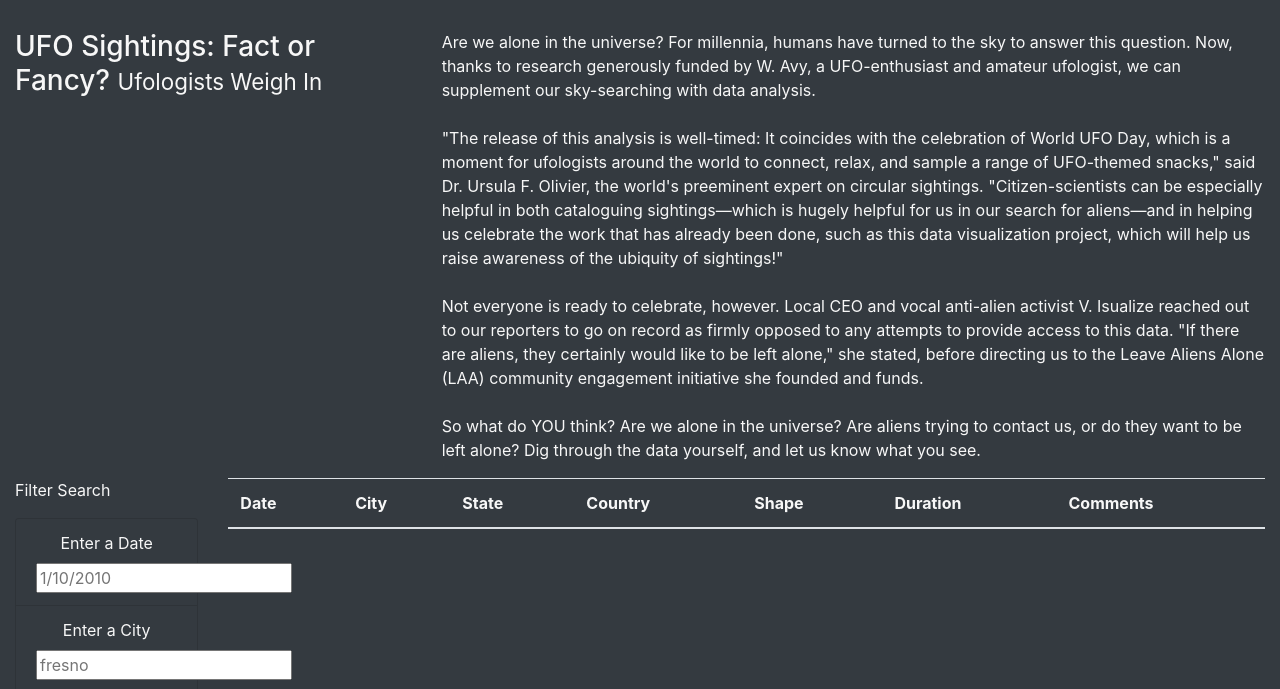
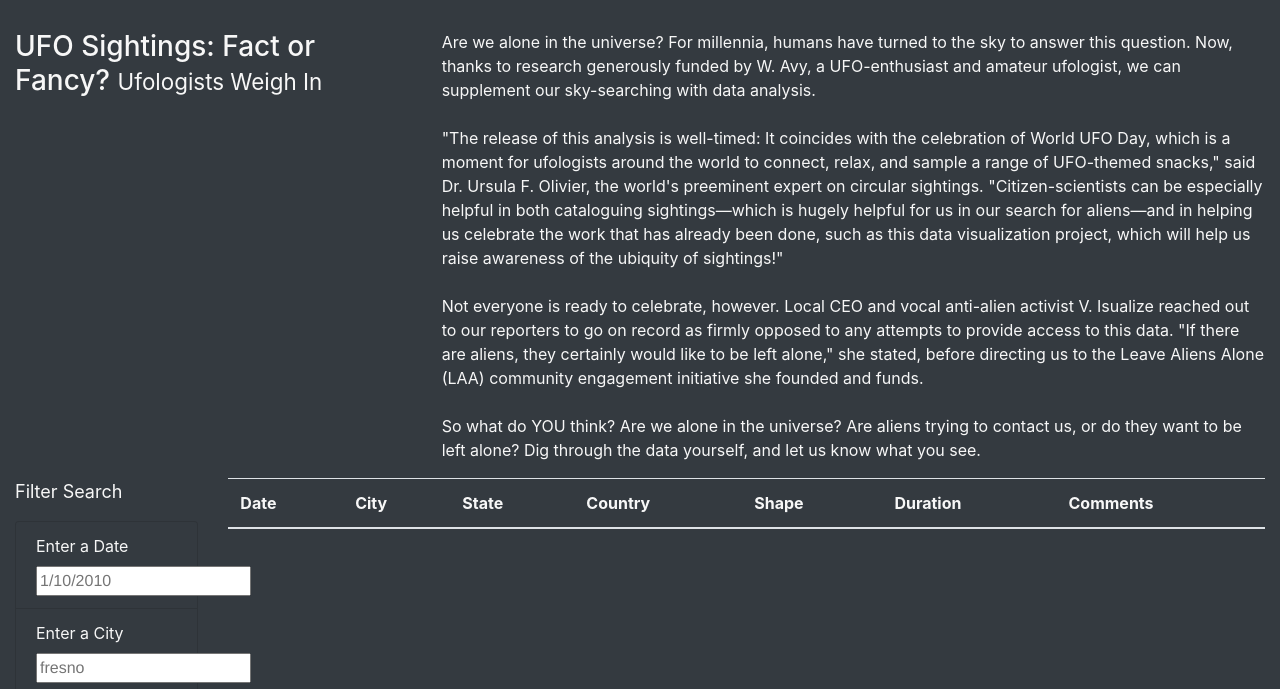
Before and after one commit to Bbert88/UFOs, a plain HTML site: page index.html in a window 1280 px wide. Shown: the part 261-950 px from the top of the page. Drawn offline with nearby package versions, Linux system fonts and the light colour scheme; a script that the page names is missing.

Commit message:
Basic styling added for label/input

```diff
--- a/static/css/style.css
+++ b/static/css/style.css
@@ -9,6 +9,11 @@
     text-align: center;
 }
 
-.list-group-item {
-    text-align: center;
+input {
+  display:block;
+  font-family: 'Franklin Gothic Medium', 'Arial Narrow', Arial, sans-serif;
 }
+
+.head-filt{
+  font-size: large;
+}
```
